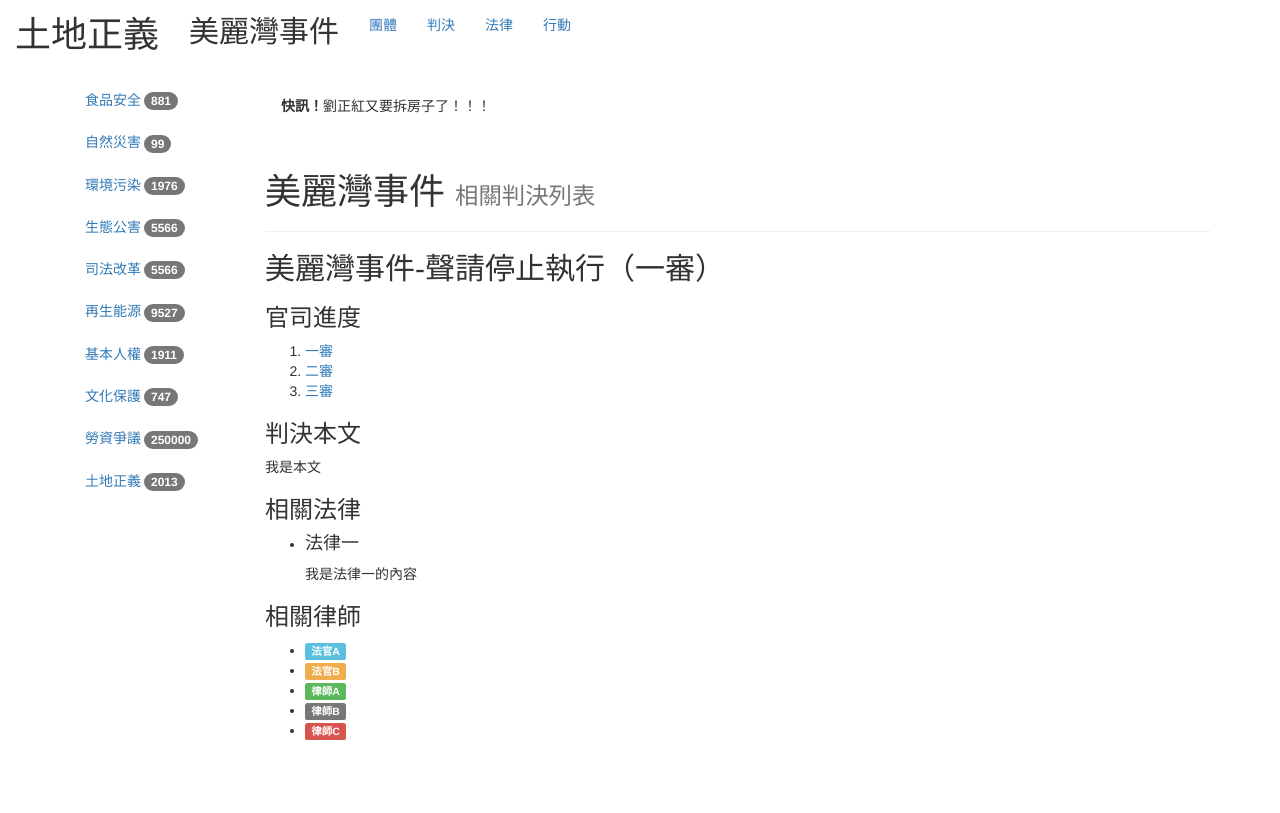
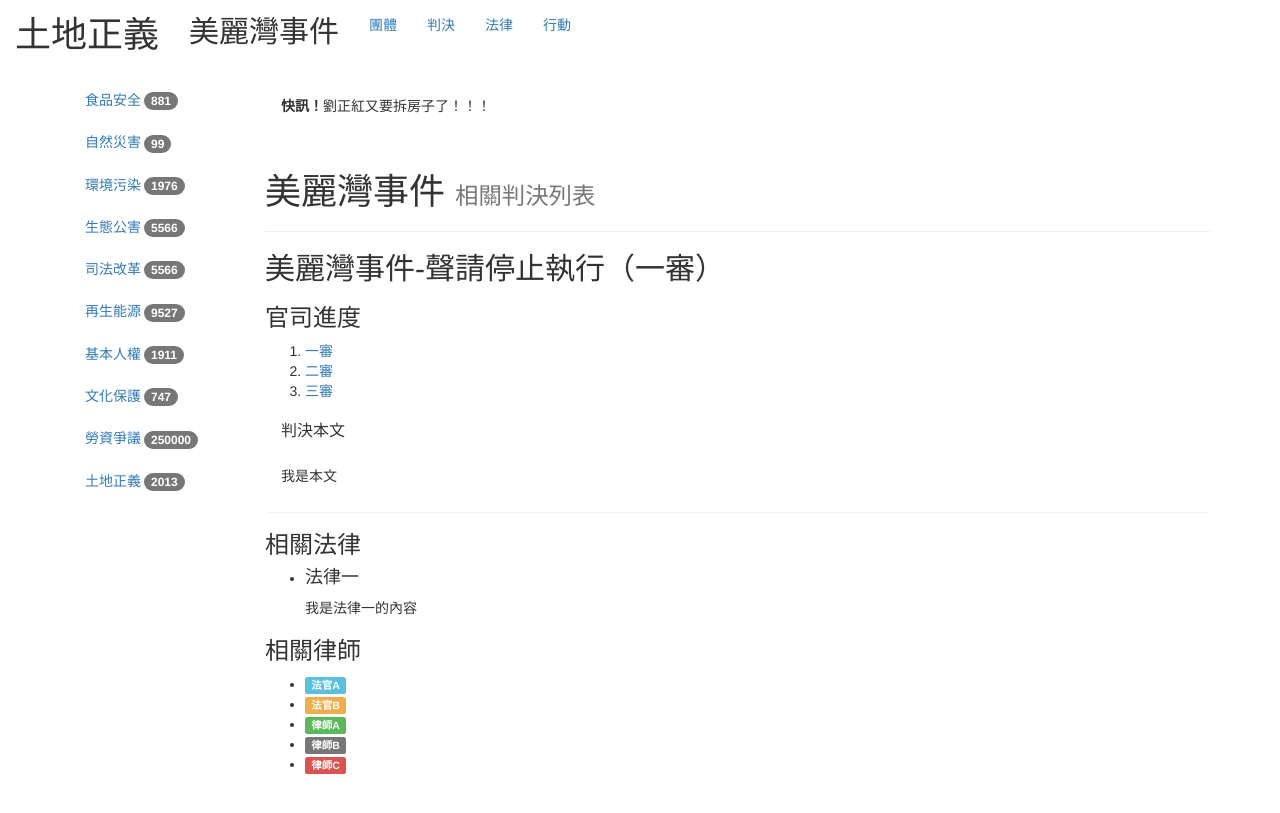
Before and after one commit to badboy99tw/eCourt, a Jekyll site: the page index.html, which Jekyll copies as it is, in a window 1280 px wide. Shown: the top 813 px of the page. Built offline with Jekyll 4.4.1, drawn with Linux system fonts in a browser that asks for light colours; nearby versions of some CDN libraries; Markdown is read by kramdown in place of the engine named in the settings.

Commit message:
set style of lawsuit as panel

```diff
--- a/index.html
+++ b/index.html
@@ -60,9 +60,11 @@
             <li><a>三審</a></li>
           </ol>
         </div>
-        <div>
-          <h3>判決本文</h3>
-          <div>
+        <div class="panel">
+          <div class="panel-heading">
+            <h3 class="panel-title">判決本文</h3>
+          </div>
+          <div class="panel-body">
             <p>我是本文</p>
           </div>
         </div>
```
